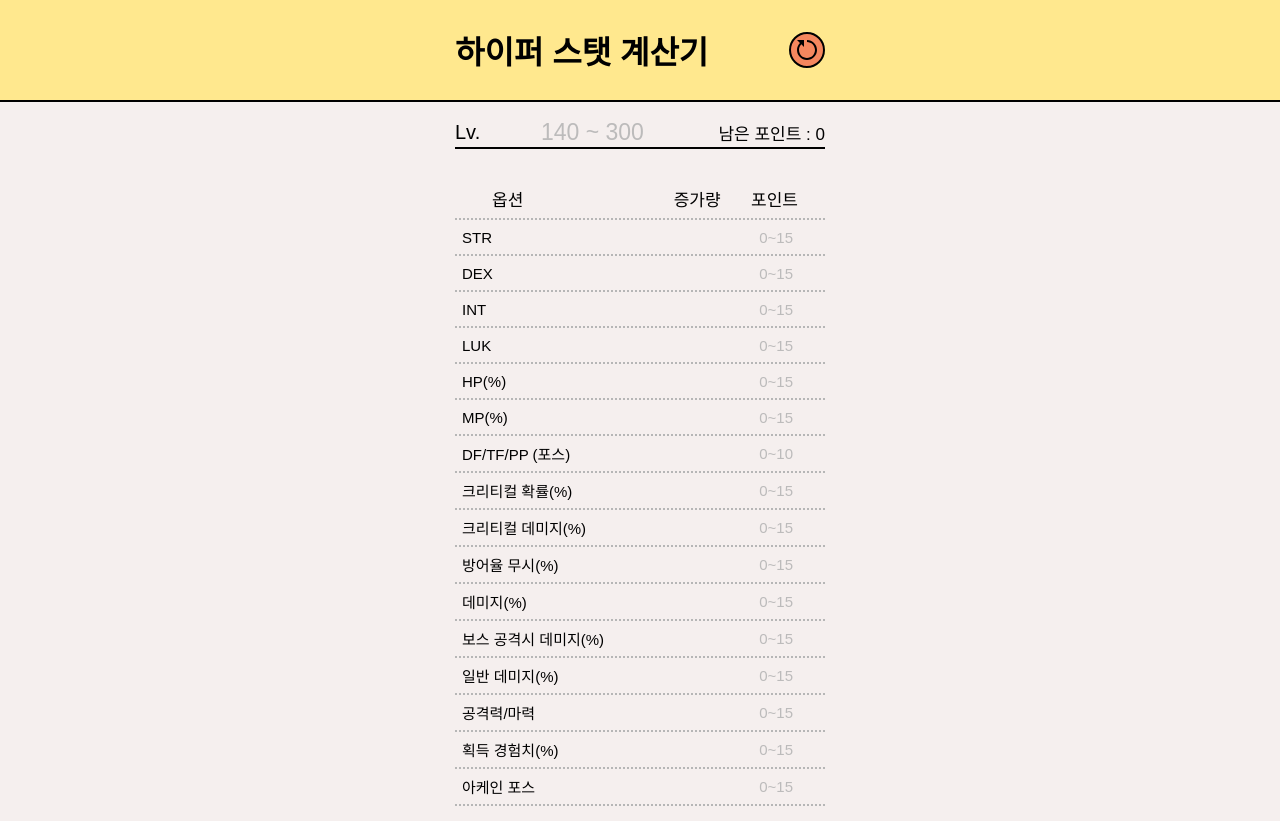
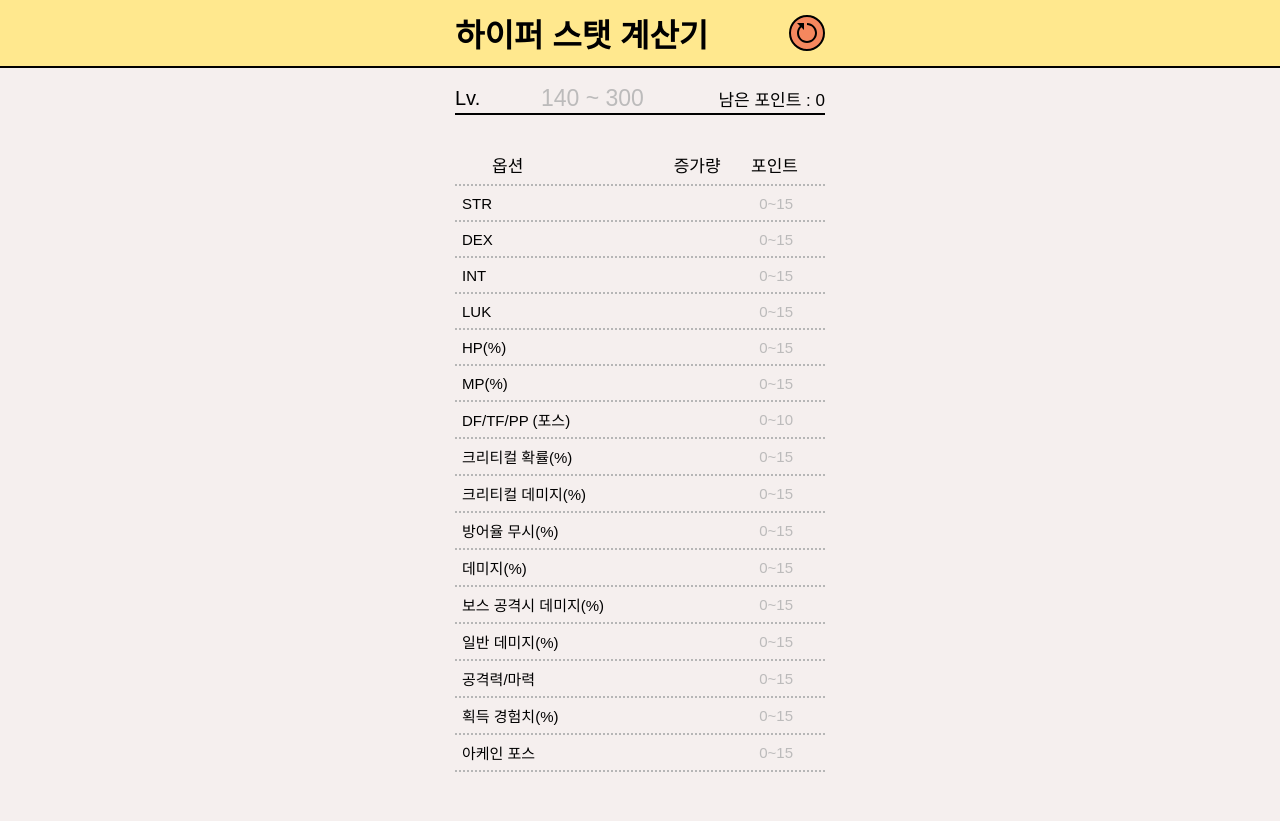
Before and after one commit to Jinsoo-96/MapleCalculator, a plain HTML site: page index.html in a window 1280 px wide. After the commit the page ends 800 px from the top, so only its background shows below. Drawn offline with nearby package versions, Linux system fonts and the light colour scheme.

Commit message:
Update index.html

```diff
--- a/index.html
+++ b/index.html
@@ -20,7 +20,7 @@
 
       .bigTitle {
         background-color: #ffe88e;
-        padding: 27px 10px;
+        padding: 10px 10px;
         border-bottom: 2px solid #000;
       }
 
```
